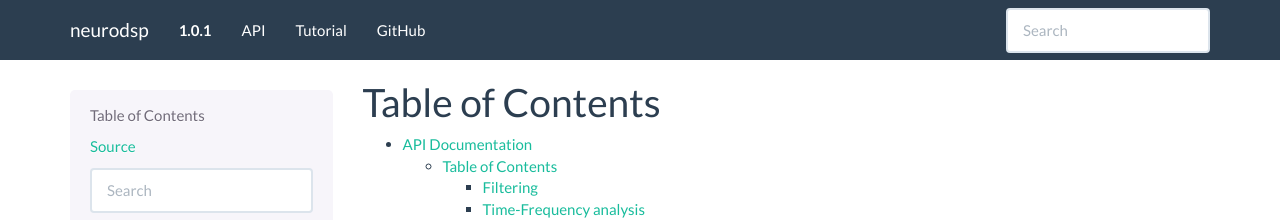
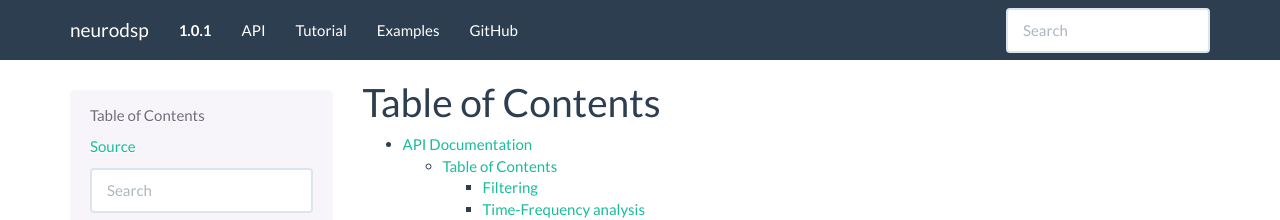
Before and after one commit to neurodsp-tools/neurodsp, a Sphinx documentation site: the page built from doc/contents.rst, in a window 1280 px wide. Shown: the top 220 px of the page. Built offline with Sphinx 7.4.7, drawn with Linux system fonts in a browser that asks for light colours; pages that are not in the unit, such as notebooks, are missing from menus.

Commit message:
Add examples link to navbar

```diff
--- a/doc/conf.py
+++ b/doc/conf.py
@@ -111,6 +111,7 @@ html_theme_options = {
     'navbar_links': [
         ("API", "api"),
         ("Tutorial", "auto_tutorials/index"),
+        ("Examples", "auto_examples/index"),
         ("GitHub", "https://github.com/neurodsp-tools/neurodsp", True)
     ],
 
@@ -239,9 +240,7 @@ epub_exclude_files = ['search.html']
 
 # -- Extension configuration -------------------------------------------------
 sphinx_gallery_conf = {
-     # path to your examples scripts
     'examples_dirs': ['../examples', '../tutorials'],
-     # path where to save gallery generated examples
     'gallery_dirs': ['auto_examples', 'auto_tutorials'],
     'within_subsection_order': FileNameSortKey,
     'backreferences_dir': 'generated',
```
